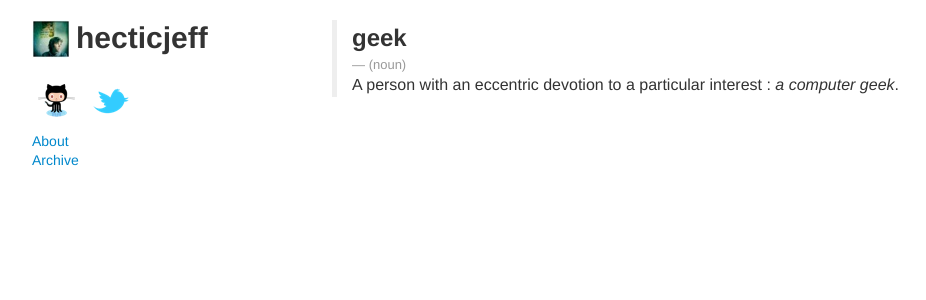
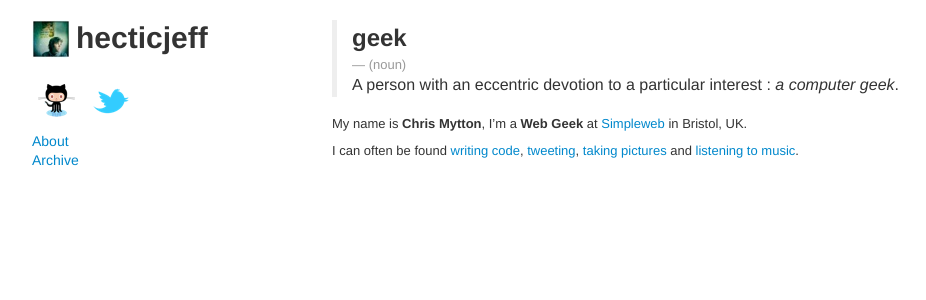
Before and after one commit to chrismytton/chrismytton.github.io, a Jekyll site: the page built from about/index.markdown, in a window 1280 px wide. Shown: the top 300 px of the page, without its empty margins (23-949 px from the left). Built offline with Jekyll 4.4.1, drawn with Linux system fonts in a browser that asks for light colours; nearby versions of some CDN libraries; Markdown is read by kramdown in place of the engine named in the settings.

Commit message:
Create layout for about page

```diff
--- a/about.html
+++ b/_layouts/about.html
@@ -1,8 +1,9 @@
 ---
 layout: default
-title: About - hecticjeff
 ---
 <blockquote class="definition">
   <h2>geek</h2> <small>(noun)</small>
   <p>A person with an eccentric devotion to a particular interest : <em>a computer geek</em>.</p>
 </blockquote>
+
+{{ content }}
--- /dev/null
+++ b/about/index.markdown
@@ -0,0 +1,13 @@
+---
+layout: about
+title: About - hecticjeff
+---
+
+My name is **Chris Mytton**, I'm a **Web Geek** at
+[Simpleweb](http://simpleweb.co.uk) in Bristol, UK.
+
+I can often be found
+[writing code](https://github.com/hecticjeff),
+[tweeting](https://twitter.com/hecticjeff),
+[taking pictures](http://followgram.me/hecticjeff) and
+[listening to music](https://last.fm/user/mytton).
```
